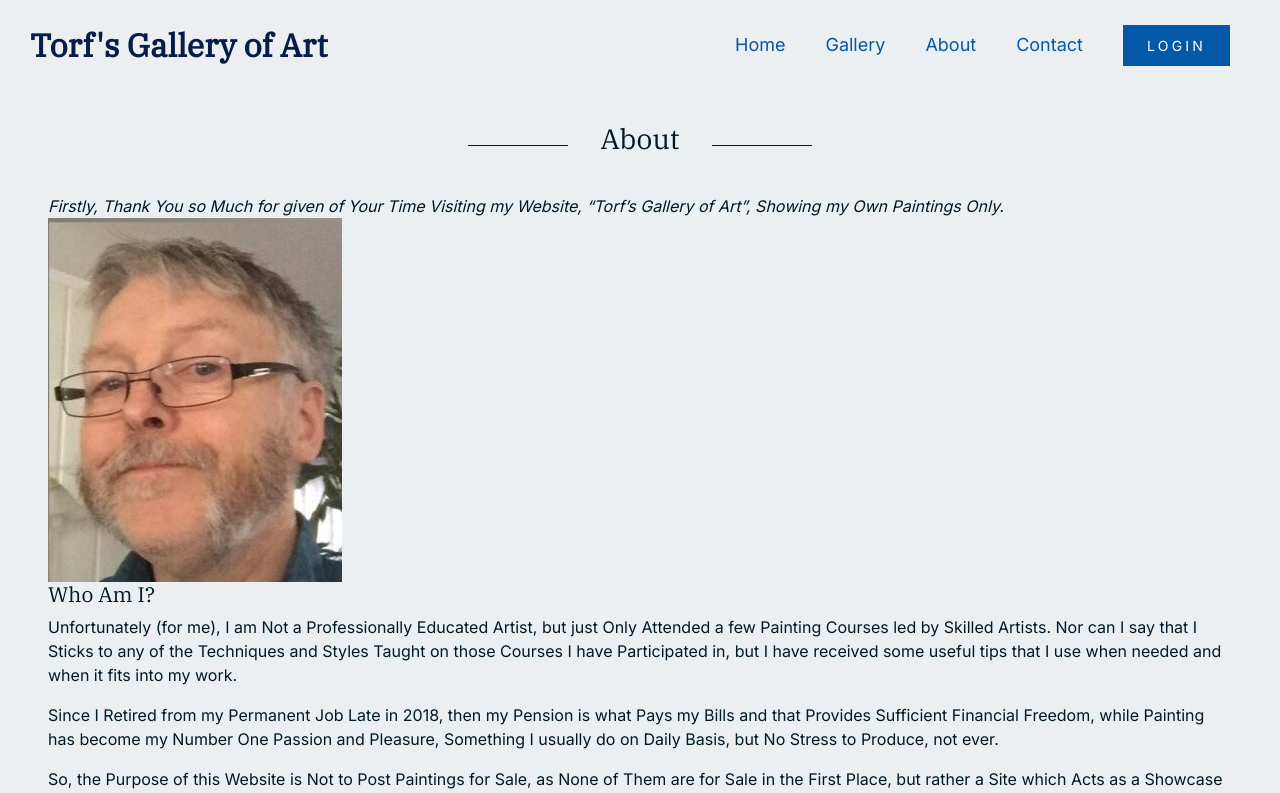
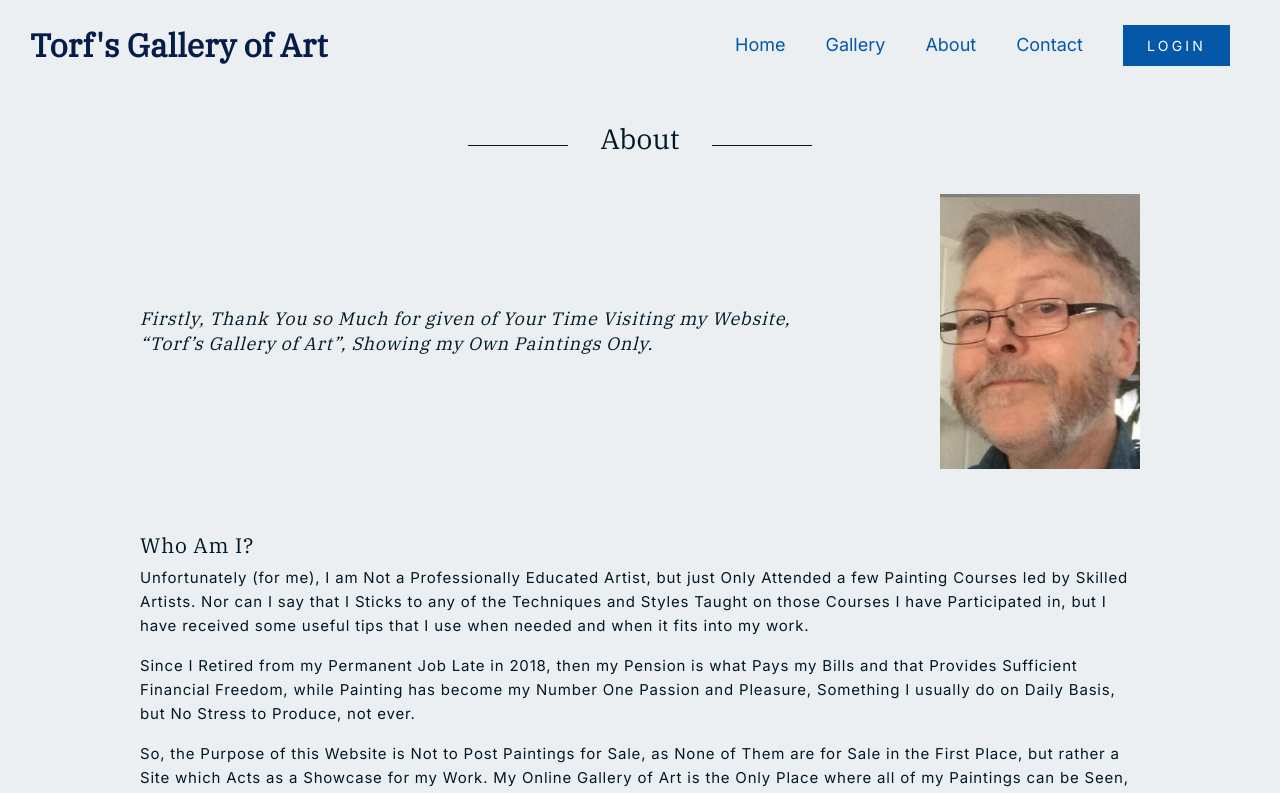
Before and after one commit to lunadragon06/torfs-art-gallery, a React (Create React App) app: page /about in a window 1280 px wide. Shown: the top 793 px of the page. Built offline with nearby package versions, Linux system fonts and the light colour scheme.

Commit message:
Update _about.scss

```diff
--- a/src/sass/partials/ui/_about.scss
+++ b/src/sass/partials/ui/_about.scss
@@ -17,7 +17,54 @@
     line-height: 1.25rem;
 }
 
+/* BIO SECTION FROM ABOUT PAGE */
+.about {
+    align-items: center;
+    display: flex;
+    flex-direction: row;
+    gap: 9rem;
+    justify-content: center;
+    margin: 0rem 0rem 4rem;
+}
+
+.bio {
+    margin: 0 auto;
+    max-width: 1000px;
+}
+
+.portrait {
+    height: 275px;
+    object-fit: cover;
+    width: 200px;
+}
+
+.signature {
+    margin-bottom: 2rem;
+    width: 125px;
+}
+
+.what, .who {
+    margin-bottom: 2.5rem;
+}
+
+article, i {
+    letter-spacing: $--default-letter-spacing;
+    line-height: $--default-line-height;
+}
+
+article {
+    font-size: $--bread-text;
+}
+
+i {
+    font-family: $--primary-font;
+    font-size: 18px;
+}
+
 @media only screen and (max-width: getScreenSize(tablet-width)) {
+    .about {
+        gap: 3rem;
+    }
     .welcome {
       flex-direction: column-reverse;
       margin: 2rem auto 2rem !important;
@@ -38,4 +85,18 @@
     }
 }
 
-/* BIO SECTION FROM ABOUT PAGE */
+@media only screen and (max-width: getScreenSize(mobile-width)) {
+    .about {
+      align-items: unset;
+      flex-direction: column;
+      gap: 1.25rem;
+      margin: 2rem 0rem 3rem;
+    }
+    .intro:first-child {
+      order: 2;
+    }
+    .portrait {
+      height: 100%;
+      width: 100%;
+    }
+}
```
